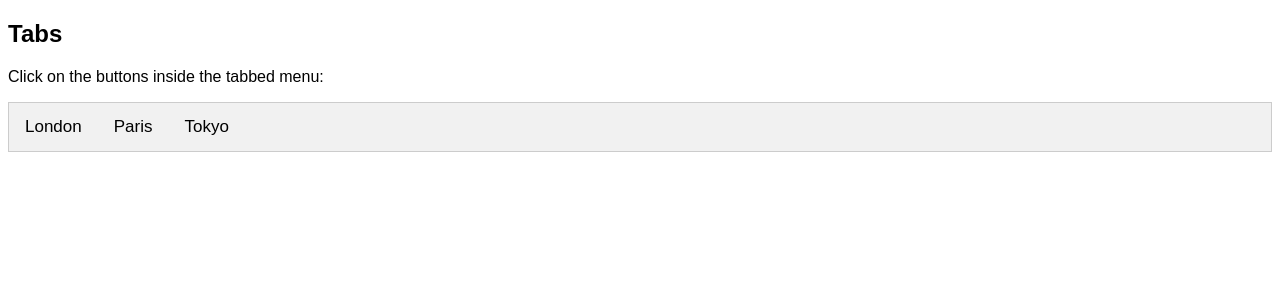
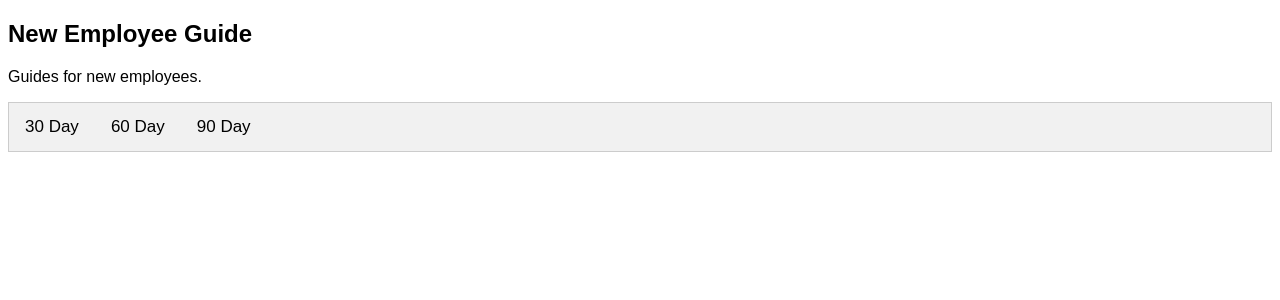
Before and after one commit to thomasii/website, a PHP site: page /tabs/index.html in a window 1280 px wide. Shown: the top 300 px of the page. Run offline with PHP 8.4, Linux system fonts and the light colour scheme.

Commit message:
Commit wireframe

```diff
--- a/2x2/style.css
+++ b/2x2/style.css
@@ -5,7 +5,7 @@
     font-size: 18px;
   }
   .btn-green {
-    background-color: green;
+    background-color: rgb(199, 97, 165);
     color: white;
   }
   .btn-blue {
--- a/navigator/style.css
+++ b/navigator/style.css
@@ -1,3 +1,9 @@
 .jumbotron {
 	background-color: #FCE5CD;
 }
+
+.search-box {
+	display: flex;
+	justify-content: center;
+	margin-top: 50px;
+}
--- a/search/index.html
+++ b/search/index.html
@@ -2,7 +2,7 @@
 <html>
   <head>
     <meta charset="UTF-8">
-    <title>Asian Countries Search</title>
+    <title>NGC Resource Navigator</title>
     <!-- Bootstrap CSS -->
     <link rel="stylesheet" href="https://stackpath.bootstrapcdn.com/bootstrap/4.3.1/css/bootstrap.min.css"
           integrity="sha384-ggOyR0iXCbMQv3Xipma34MD+dH/1fQ784/j6cY/iJTQUOhcWr7x9JvoRxT2MZw1T"
@@ -11,7 +11,7 @@
   </head>
   <body>
     <div class="container">
-      <h2 class="text-center mt-5">Searching for Asian countries:</h2>
+      <h2 class="text-center mt-5">NGC Resource Navigator</h2>
       <div class="form-group">
         <input type="text" class="form-control" id="userInput" onkeyup="search()" placeholder="Search...">
         <select class="form-control" id="Dropdown" onchange="redirect()">
--- a/tabs/index.html
+++ b/tabs/index.html
@@ -6,30 +6,30 @@
     <title>Tabs</title>
 </head>
 <body>
-    <h2>Tabs</h2>
-    <p>Click on the buttons inside the tabbed menu:</p>
+    <h2>New Employee Guide</h2>
+    <p>Guides for new employees.</p>
 
     <script src="script.js"></script>
 
     <div class="tab">
-        <button class="tablinks" onclick="openCity(event, 'London')">London</button>
-        <button class="tablinks" onclick="openCity(event, 'Paris')">Paris</button>
-        <button class="tablinks" onclick="openCity(event, 'Tokyo')">Tokyo</button>
+        <button class="tablinks" onclick="openCity(event, '30 Day')">30 Day</button>
+        <button class="tablinks" onclick="openCity(event, '60 Day')">60 Day</button>
+        <button class="tablinks" onclick="openCity(event, '90 Day')">90 Day</button>
     </div>
 
-    <div id="London" class="tabcontent">
-        <h3>London</h3>
-        <p>London is the capital city of England.</p>
+    <div id="30 Day" class="tabcontent">
+        <h3>30 Day</h3>
+        <p>Here are resources you may find helpful in your first 30 Days</p>
     </div>
 
-    <div id="Paris" class="tabcontent">
-        <h3>Paris</h3>
-        <p>Paris is the capital of France.</p>
+    <div id="60 Day" class="tabcontent">
+        <h3>60 Day</h3>
+        <p>Here are resources you may find helpful in your first 60 Days</p>
     </div>
 
-    <div id="Tokyo" class="tabcontent">
-        <h3>Tokyo</h3>
-        <p>Tokyo is the capital of Japan.</p>
+    <div id="90 Day" class="tabcontent">
+        <h3>90 Day</h3>
+        <p>Here are resources you may find helpful in your first 90 Days</p>
     </div>
 </body>
 </html>
```
Also changed, not shown: 2x2/index.html (+4 -4 lines), index.html (+72 -15 lines), navigator/index.html (+2 -7 lines), search/options.xml (+0 -28 lines), search/script.js (+20 -18 lines), style.css (+7 -1 lines).
